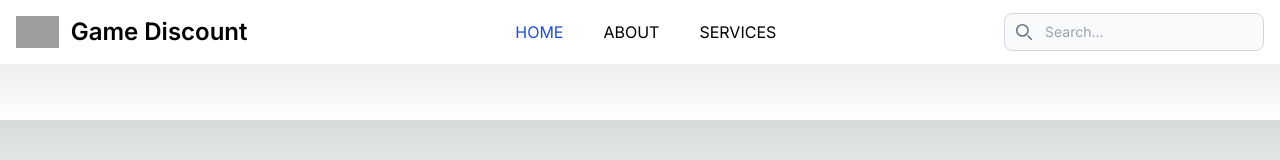
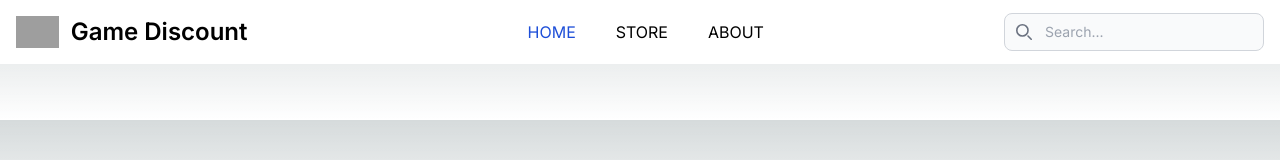
Before and after one commit to JotWaraich/Game-Discount, a Next.js app: page / in a window 1280 px wide. Shown: the top 160 px of the page. Built offline with nearby package versions, Linux system fonts and the light colour scheme; grey boxes are pictures that could not be loaded.

Commit message:
some morevisual improvements

```diff
--- a/app/Components/Navbar.jsx
+++ b/app/Components/Navbar.jsx
@@ -47,6 +47,18 @@ const Navbar = () => {
             </li>
             <li>
               <Link
+                href="/store"
+                className={`ml-10 uppercase hover:text-blue-700 dark:hover:text-blue-500 ${
+                  router === "/store"
+                    ? "text-blue-700 dark:text-blue-500"
+                    : "dark:text-white"
+                }`}
+              >
+                Store
+              </Link>
+            </li>
+            <li>
+              <Link
                 href="/about"
                 className={`ml-10 uppercase hover:text-blue-700 dark:hover:text-blue-500 ${
                   router === "/about"
@@ -55,18 +67,6 @@ const Navbar = () => {
                 }`}
               >
                 About
-              </Link>
-            </li>
-            <li>
-              <Link
-                href="/services"
-                className={`ml-10 uppercase hover:text-blue-700 dark:hover:text-blue-500 ${
-                  router === "/services"
-                    ? "text-blue-700 dark:text-blue-500"
-                    : "dark:text-white"
-                }`}
-              >
-                Services
               </Link>
             </li>
           </ul>
@@ -107,8 +107,8 @@ const Navbar = () => {
         } items-center justify-between w-full md:hidden`}
         id="navbar-search"
       >
-        <div className="relative mt-3 md:hidden">
-          <div className="absolute inset-y-0 start-0 flex items-center ps-3 pointer-events-none">
+        <div className="relative mt-3 md:hidden mx-4">
+          <div className="absolute inset-y-0 start-0 flex items-center ps-3 cursor-pointer">
             <svg
               className="w-4 h-4 text-gray-500 dark:text-gray-400"
               aria-hidden="true"
@@ -136,10 +136,10 @@ const Navbar = () => {
           <li>
             <Link
               href="/"
-              className={`block py-2 px-3  rounded hover:bg-gray-100 dark:hover:bg-gray-700 dark:hover:text-white dark:border-gray-700 ${
+              className={`block py-2 px-3  rounde rounded-md ${
                 router === "/"
                   ? "text-white dark:text-white bg-blue-700"
-                  : "text-gray-900 dark:text-white"
+                  : "text-gray-900 dark:text-white  dark:border-gray-700"
               }`}
             >
               Home
@@ -147,26 +147,26 @@ const Navbar = () => {
           </li>
           <li>
             <Link
-              href="/about"
-              className={`block py-2 px-3  rounded hover:bg-gray-100 dark:hover:bg-gray-700 dark:hover:text-white dark:border-gray-700 ${
-                router === "/about"
+              href="/store"
+              className={`block py-2 px-3  rounde rounded-md ${
+                router === "/store"
                   ? "text-white dark:text-white bg-blue-700"
-                  : "text-gray-900 dark:text-white"
+                  : "text-gray-900 dark:text-white  dark:border-gray-700"
               }`}
             >
-              About
+              Store
             </Link>
           </li>
           <li>
             <Link
-              href="/services"
-              className={`block py-2 px-3  rounded hover:bg-gray-100 dark:hover:bg-gray-700 dark:hover:text-white dark:border-gray-700 ${
-                router === "/services"
+              href="/about"
+              className={`block py-2 px-3  rounde rounded-md ${
+                router === "/about"
                   ? "text-white dark:text-white bg-blue-700"
-                  : "text-gray-900 dark:text-white"
+                  : "text-gray-900 dark:text-white  dark:border-gray-700"
               }`}
             >
-              Services
+              About
             </Link>
           </li>
         </ul>
```
Also changed, not shown: app/api/api.js (added), app/store/page.jsx (renamed from app/services/page.jsx).
